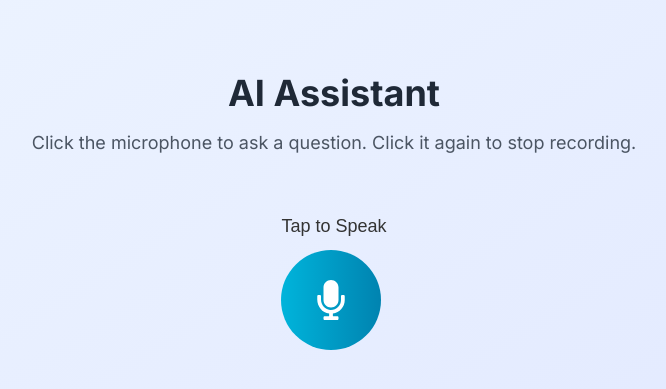
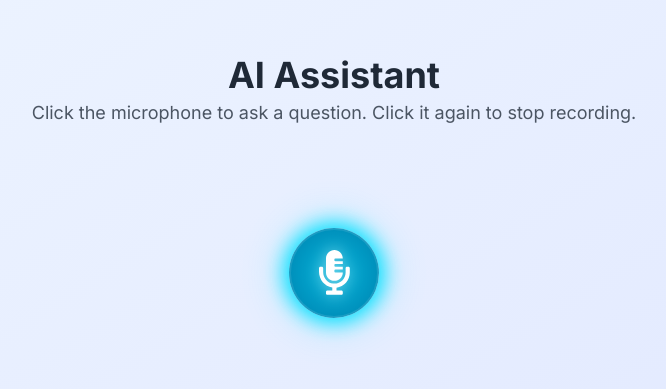
Before and after one commit to Kanishkk-1/VocalizeAI, a Next.js app: page / in a window 1280 px wide. Shown: the part 189-578 px from the top of the page, without its empty margins (306-972 px from the left). Built offline with nearby package versions, Linux system fonts and the light colour scheme.

Commit message:
animation change

```diff
--- a/app/components/VoiceButton.jsx
+++ b/app/components/VoiceButton.jsx
@@ -1,70 +1,201 @@
 import React, { useState, useRef, useEffect } from 'react'
-import { FaMicrophone, FaVolumeUp } from 'react-icons/fa'
+import { FaMicrophoneAlt, FaBroadcastTower } from 'react-icons/fa'
 import { gsap } from 'gsap'
-import styles from './VoiceButton.module.css' // Make sure this path is correct
 
 const VoiceButton = ({ onClick, isRecording }) => {
   const buttonRef = useRef(null)
   const wavesRef = useRef(null)
+  const pulseRef = useRef(null)
 
-  // Effect to handle animations based on isListening state change
   useEffect(() => {
     const timeline = gsap.timeline()
     console.log('isRecording:', isRecording)
+
     if (isRecording) {
-      // Ensure refs are attached
-      if (buttonRef.current && wavesRef.current) {
+      if (buttonRef.current && wavesRef.current && pulseRef.current) {
         timeline
           .to(buttonRef.current, {
-            background: 'linear-gradient(to right, #cc5c55, #b22222)', // Darker gradient when active
-            duration: 0.4,
+            boxShadow: '0 0 30px 8px #ff3c3c, 0 0 60px 15px rgba(255, 60, 60, 0.3)',
+            background: 'radial-gradient(circle at center, #ff4c4c, #b22222)',
+            scale: 1.05,
+            duration: 0.5,
+            ease: 'power2.inOut',
           })
           .to(
             wavesRef.current,
             {
               opacity: 1,
-              scale: 1.5,
-              duration: 1.5,
+              scale: 1.6, // Reduced from 2.2 to 1.6 - keeps animation nice but contained
+              duration: 1.8,
               repeat: -1,
               ease: 'sine.inOut',
+              yoyo: true,
             },
             '<'
           )
+          .to(
+            pulseRef.current,
+            {
+              opacity: 0.6,
+              scale: 1.4, // Reduced from 1.8 to 1.4
+              duration: 1.2,
+              repeat: -1,
+              ease: 'power1.inOut',
+              yoyo: true,
+            },
+            '<0.2'
+          )
       }
     } else {
-      if (buttonRef.current && wavesRef.current) {
+      if (buttonRef.current && wavesRef.current && pulseRef.current) {
         timeline
           .to(buttonRef.current, {
-            background: 'linear-gradient(to right, #00b4db, #0083b0)',
-            duration: 0.4,
+            boxShadow: '0 0 20px 5px #00e0ff, 0 0 40px 10px rgba(0, 224, 255, 0.2)',
+            background: 'radial-gradient(circle at center, #00b4db, #0083b0)',
+            scale: 1,
+            duration: 0.5,
+            ease: 'power2.inOut',
           })
           .to(wavesRef.current, {
             opacity: 0,
             scale: 1,
-            duration: 0.4,
+            duration: 0.5,
           })
+          .to(pulseRef.current, {
+            opacity: 0,
+            scale: 1,
+            duration: 0.5,
+          }, '<')
       }
     }
-  }, [isRecording]) // Dependency array includes isListening to trigger effect on change
+  }, [isRecording])
+
+  // Simple container with proper spacing
+  const containerStyle = {
+    display: 'flex',
+    flexDirection: 'column',
+    alignItems: 'center',
+    justifyContent: 'center',
+    gap: '15px', // Increased gap from 15px to 20px
+    fontFamily: '"Orbitron", "Segoe UI", Tahoma, Geneva, Verdana, sans-serif',
+    userSelect: 'none',
+    position: 'relative',
+    padding: '30px 20px', // Added padding for breathing room
+    margin: '20px 0', // Added vertical margin
+  }
+
+  const calloutStyle = {
+    color: isRecording ? '#ff4c4c' : '#00e0ff',
+    fontWeight: '700',
+    fontSize: '1.2rem',
+    textShadow: isRecording
+      ? '0 0 12px #ff4c4c, 0 0 24px rgba(255, 60, 60, 0.5)'
+      : '0 0 12px #00e0ff, 0 0 24px rgba(0, 224, 255, 0.5)',
+    transition: 'all 0.5s ease',
+    letterSpacing: '1px',
+    textTransform: 'uppercase',
+    background: isRecording
+      ? 'linear-gradient(45deg, #ff4c4c, #ff8080)'
+      : 'linear-gradient(45deg, #00e0ff, #80e0ff)',
+    WebkitBackgroundClip: 'text',
+    WebkitTextFillColor: 'transparent',
+    backgroundClip: 'text',
+  }
+
+  const buttonStyle = {
+    position: 'relative',
+    width: '90px',
+    height: '90px',
+    borderRadius: '50%',
+    border: '2px solid rgba(255, 255, 255, 0.1)',
+    cursor: 'pointer',
+    outline: 'none',
+    display: 'flex',
+    alignItems: 'center',
+    justifyContent: 'center',
+    color: '#fff',
+    fontSize: '2.8rem',
+    background: 'radial-gradient(circle at center, #00b4db, #0083b0)',
+    boxShadow: '0 0 20px 5px #00e0ff, 0 0 40px 10px rgba(0, 224, 255, 0.2)',
+    transition: 'all 0.5s ease',
+    zIndex: 3,
+    backdropFilter: 'blur(10px)',
+  }
+
+  // Reduced wave size to prevent overlap
+  const wavesStyle = {
+    position: 'absolute',
+    top: '50%',
+    left: '50%',
+    width: '110px', // Reduced from 120px to 110px
+    height: '110px',
+    borderRadius: '50%',
+    background: isRecording
+      ? 'radial-gradient(circle, rgba(255, 60, 60, 0.3), rgba(255, 60, 60, 0.1))'
+      : 'radial-gradient(circle, rgba(0, 224, 255, 0.3), rgba(0, 224, 255, 0.1))',
+    transform: 'translate(-50%, -50%) scale(1)',
+    opacity: 0,
+    pointerEvents: 'none',
+    zIndex: 1,
+    border: isRecording
+      ? '1px solid rgba(255, 60, 60, 0.2)'
+      : '1px solid rgba(0, 224, 255, 0.2)',
+  }
+
+  // Reduced pulse size to prevent overlap
+  const pulseStyle = {
+    position: 'absolute',
+    top: '50%',
+    left: '50%',
+    width: '130px', // Reduced from 140px to 130px
+    height: '130px',
+    borderRadius: '50%',
+    background: 'transparent',
+    border: isRecording
+      ? '2px solid rgba(255, 60, 60, 0.4)'
+      : '2px solid rgba(0, 224, 255, 0.4)',
+    transform: 'translate(-50%, -50%) scale(1)',
+    opacity: 0,
+    pointerEvents: 'none',
+    zIndex: 0,
+  }
+
+  const iconStyle = {
+    filter: 'drop-shadow(0 0 8px rgba(255, 255, 255, 0.5))',
+    transition: 'all 0.3s ease',
+  }
 
   return (
-    <div className={styles['voice-button-container']}>
-      <div className={styles.callout}>
-        {isRecording ? 'Speak now' : 'Tap to Speak'}
+    <div style={containerStyle}>
+      <div style={calloutStyle}>
+        {/* {isRecording ? 'Recording...' : 'Tap to Speak'} */}
       </div>
+      <div style={{ position: 'relative' }}>
         <button
           onClick={onClick}
           ref={buttonRef}
-        className={`${styles['voice-button']} ${
-          isRecording ? styles.recording : ''
-        }`}>
+          style={buttonStyle}
+          aria-label="Voice input button"
+          onMouseEnter={(e) => {
+            if (!isRecording) {
+              gsap.to(e.target, { scale: 1.05, duration: 0.2 })
+            }
+          }}
+          onMouseLeave={(e) => {
+            if (!isRecording) {
+              gsap.to(e.target, { scale: 1, duration: 0.2 })
+            }
+          }}
+        >
           {isRecording ? (
-          <FaVolumeUp className={styles.icon} />
+            <FaBroadcastTower style={iconStyle} />
           ) : (
-          <FaMicrophone className={styles.icon} />
+            <FaMicrophoneAlt style={iconStyle} />
           )}
         </button>
-      <div ref={wavesRef} className={styles['voice-animation']}></div>
+        <div ref={wavesRef} style={wavesStyle}></div>
+        <div ref={pulseRef} style={pulseStyle}></div>
+      </div>
     </div>
   )
 }
--- a/app/page.js
+++ b/app/page.js
@@ -367,9 +367,9 @@ const handleBrowserTTS = (text) => {
 
   return (
     <>
-      <div className="flex flex-col items-center justify-center min-h-screen bg-gradient-to-br from-blue-50 to-indigo-100 p-2 sm:p-4">
-        <div className="text-center mb-6 sm:mb-8 px-2">
-          <h1 className="text-2xl sm:text-4xl font-bold text-gray-800 mb-2 sm:mb-4">
+      <div className="flex flex-col items-center justify-center min-h-screen bg-gradient-to-br from-blue-50 to-indigo-100 p-2 sm:p-3">
+        <div className="text-center mb-2 sm:mb-3 px-2">
+          <h1 className="text-2xl sm:text-4xl font-bold text-gray-800 mb-1 sm:mb-1">
             AI Assistant
           </h1>
           <p className="text-sm sm:text-lg text-gray-600 max-w-2xl mx-auto mb-4 sm:mb-6">
```
Lines whose indentation alone changed are shown as unchanged.
